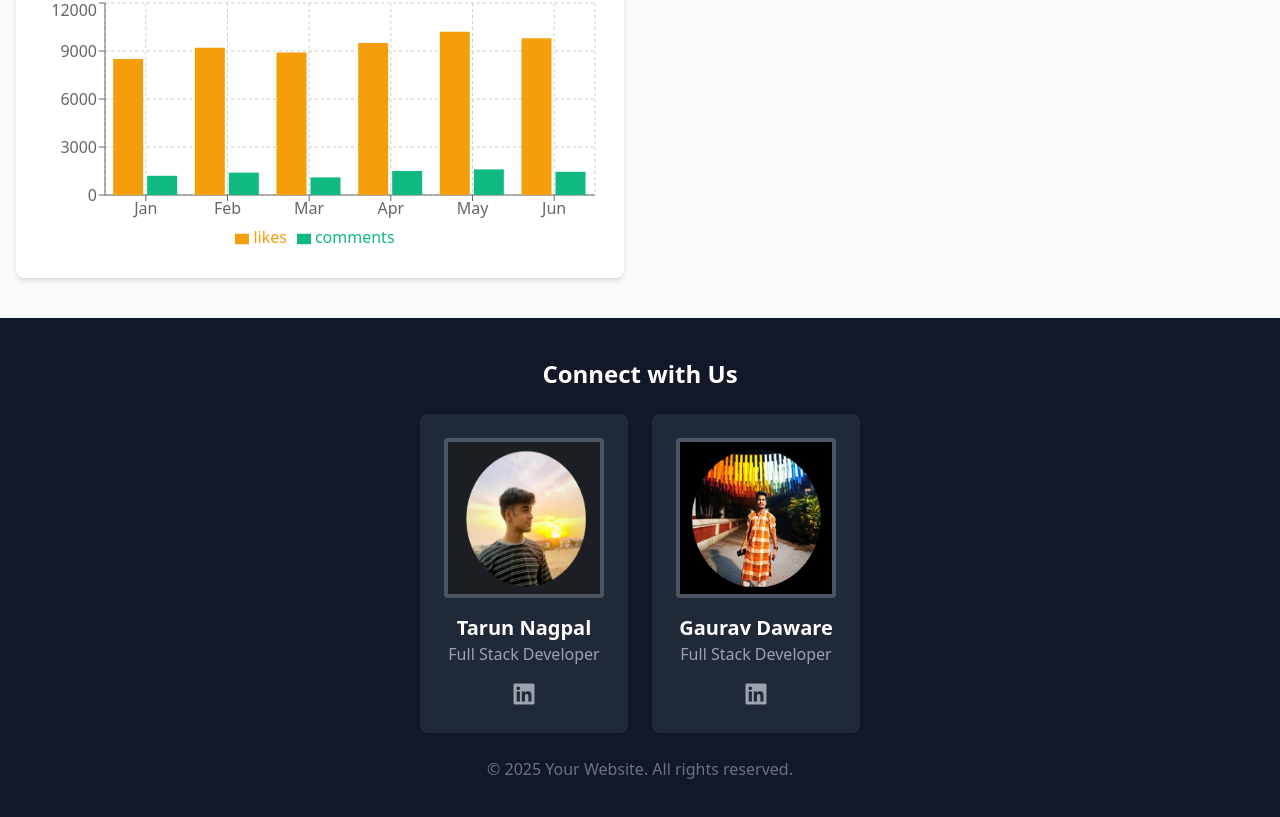
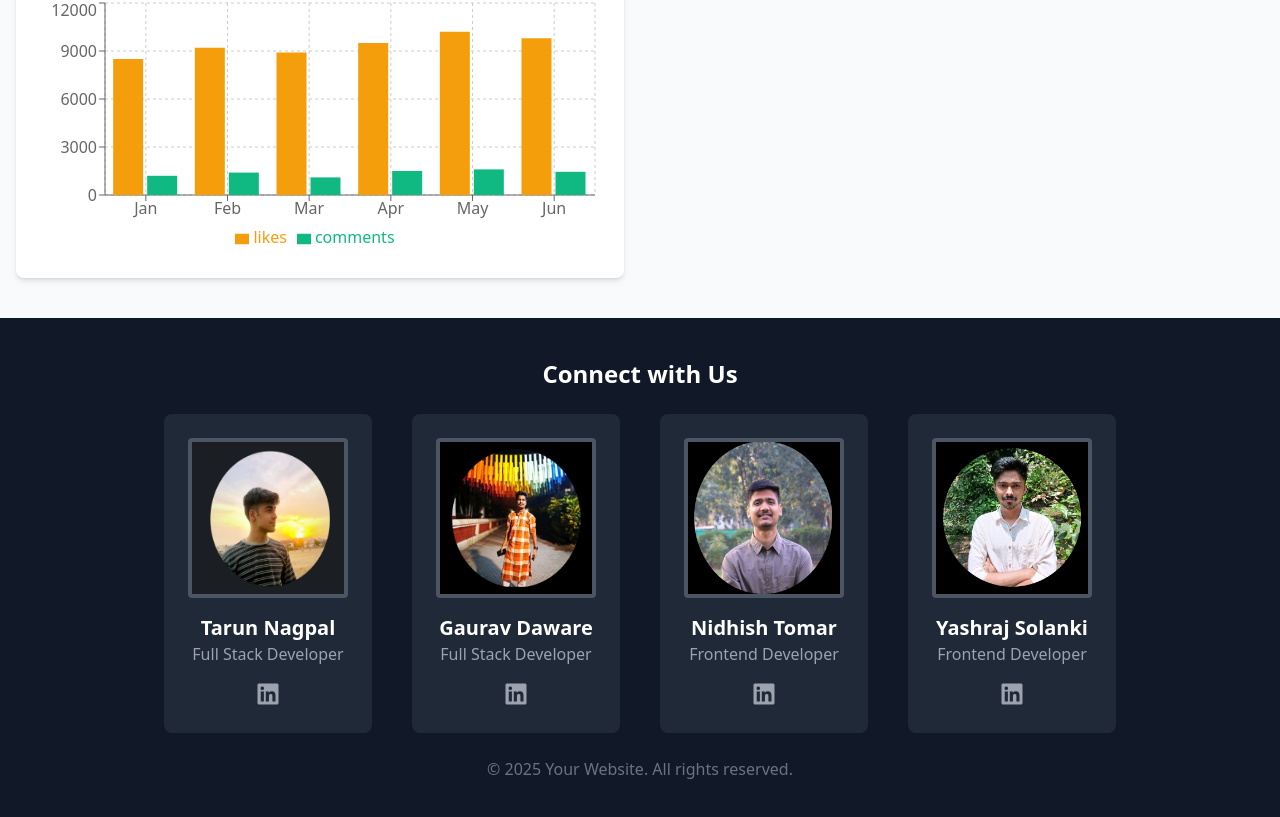
Before and after one commit to Tarunnagpal7/Social_Media_Anaylsis_X_langflow, a React (Vite) app: page / in a window 1280 px wide. Shown: the part 1228-2045 px from the top of the page. Built offline with nearby package versions, Linux system fonts and the light colour scheme.

Commit message:
Dashboard Changes

```diff
--- a/src/components/Dashboard.jsx
+++ b/src/components/Dashboard.jsx
@@ -185,7 +185,7 @@ export default function Dashboard() {
       <footer className="bg-gray-900 text-white py-10 mt-10">
       <div className="container mx-auto px-4">
         <h2 className="text-center text-2xl font-bold mb-6">Connect with Us</h2>
-        <div className="flex flex-col sm:flex-row justify-center gap-6">
+        <div className="flex flex-col sm:flex-row justify-center gap-10">
           {/* Profile Card 1 */}
           <div className="bg-gray-800 hover:shadow-lg transition-transform transform hover:-translate-y-2 rounded-lg p-6 text-center">
             <img
@@ -228,6 +228,46 @@ export default function Dashboard() {
               </a>
             </div>
           </div>
+          {/* Profile Card 3 */}
+          <div className="bg-gray-800 hover:shadow-lg transition-transform transform hover:-translate-y-2 rounded-lg p-6 text-center">
+            <img
+              src="./n.png"
+              alt="Profile 2"
+              className="w-40 h-40 mx-auto rounded border-4 border-gray-600"
+            />
+            <h3 className="mt-4 text-xl font-semibold">Nidhish Tomar</h3>
+            <p className="text-gray-400">Frontend Developer</p>
+            <div className="flex justify-center gap-4 mt-4">
+              <a
+                href="https://www.linkedin.com/in/nidhish-tomar/"
+                target="_blank"
+                rel="noopener noreferrer"
+                className="text-gray-400 hover:text-white transition"
+              >
+                <i className="fab fa-linkedin text-2xl"></i>
+              </a>
+            </div>
+          </div>
+          {/* Profile Card 4 */}
+          <div className="bg-gray-800 hover:shadow-lg transition-transform transform hover:-translate-y-2 rounded-lg p-6 text-center">
+            <img
+              src="./y.png"
+              alt="Profile 2"
+              className="w-40 h-40 mx-auto rounded border-4 border-gray-600"
+            />
+            <h3 className="mt-4 text-xl font-semibold">Yashraj Solanki</h3>
+            <p className="text-gray-400">Frontend Developer</p>
+            <div className="flex justify-center gap-4 mt-4">
+              <a
+                href="https://www.linkedin.com/in/yashraj-solanki-7b7363256/"
+                target="_blank"
+                rel="noopener noreferrer"
+                className="text-gray-400 hover:text-white transition"
+              >
+                <i className="fab fa-linkedin text-2xl"></i>
+              </a>
+            </div>
+          </div>
         </div>
       </div>
       <p className="text-center text-gray-500 mt-6">© 2025 Your Website. All rights reserved.</p>
```
Also changed, not shown: public/n.png (added), public/y.png (added).
